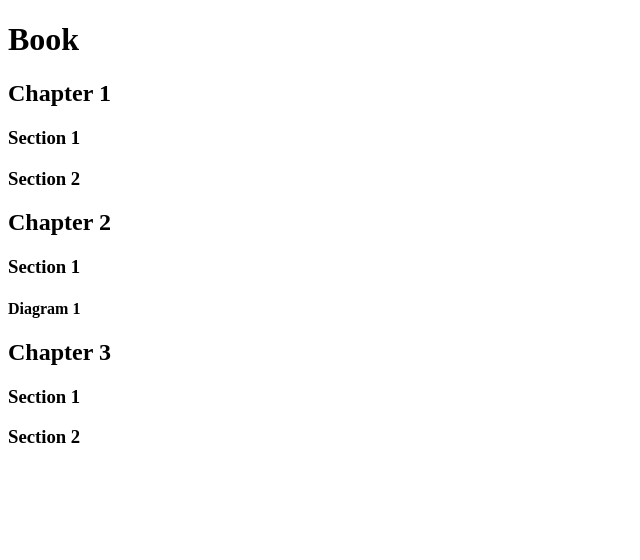
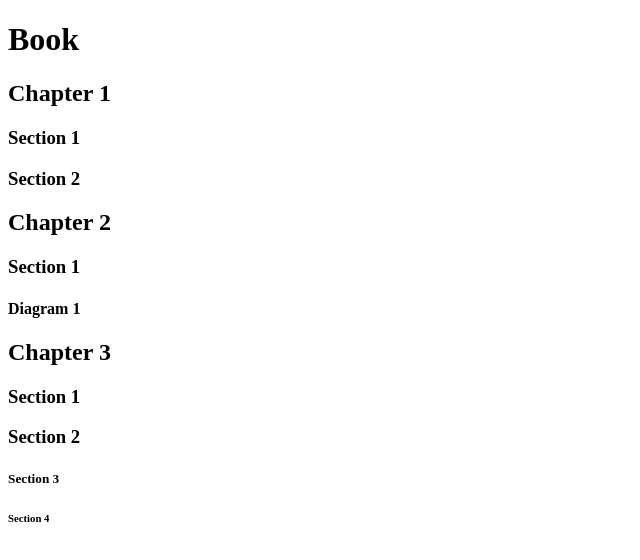
Before and after one commit to Shubham160600/Web-Development-Bootcamp, a plain HTML site: page Header Element.html in a window 1280 px wide. Shown: the whole page, without its empty margins (0-640 px from the left). Drawn offline with Linux system fonts and the light colour scheme.

Commit message:
Update Header Element.html

```diff
--- a/Header Element.html
+++ b/Header Element.html
@@ -16,5 +16,7 @@
     <h2>Chapter 3</h2>
     <h3>Section 1</h3>
     <h3>Section 2</h3>
+    <h5>Section 3</h5>
+    <h6>Section 4</h6>
 </body>
 </html>
```
